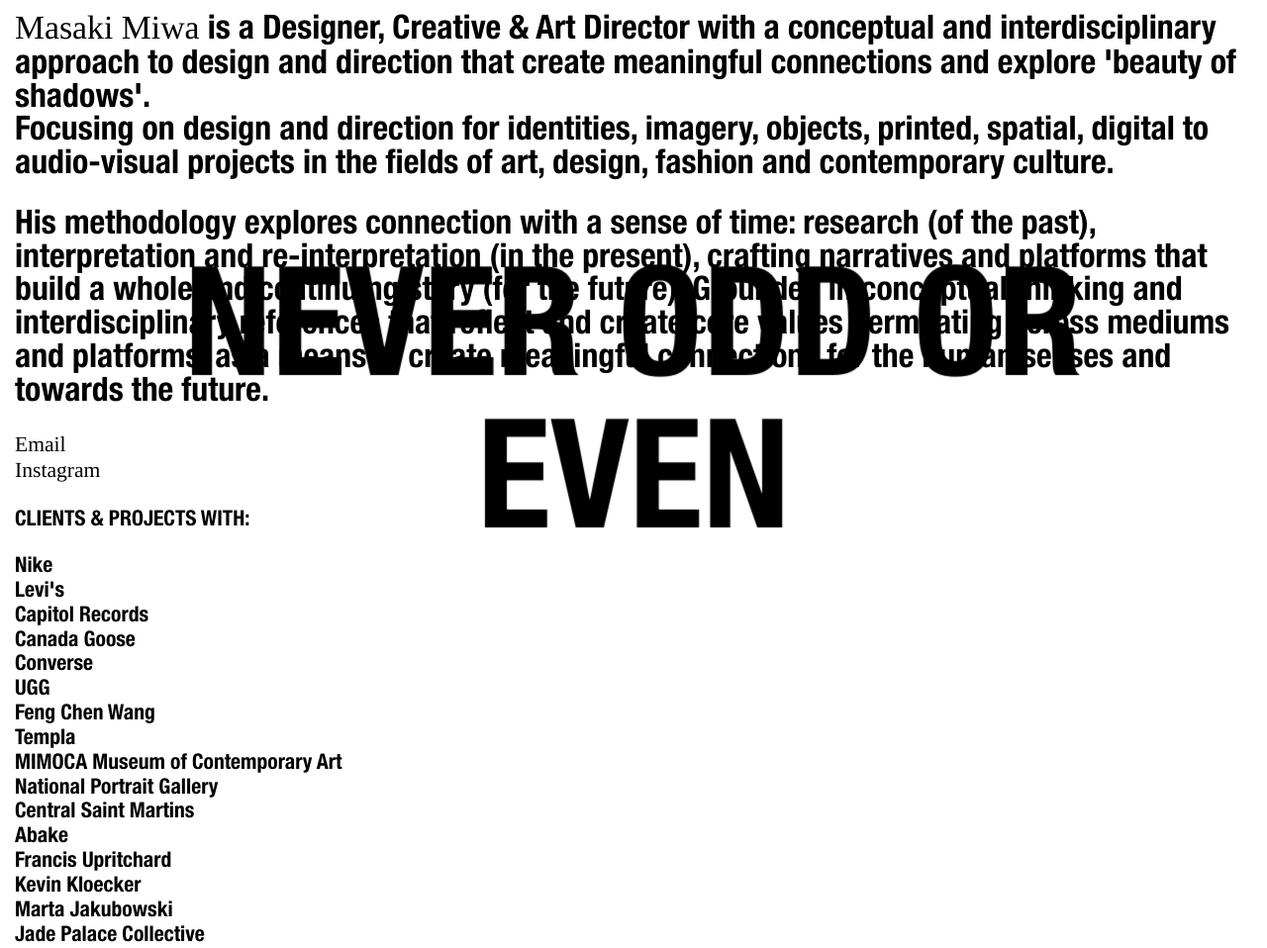
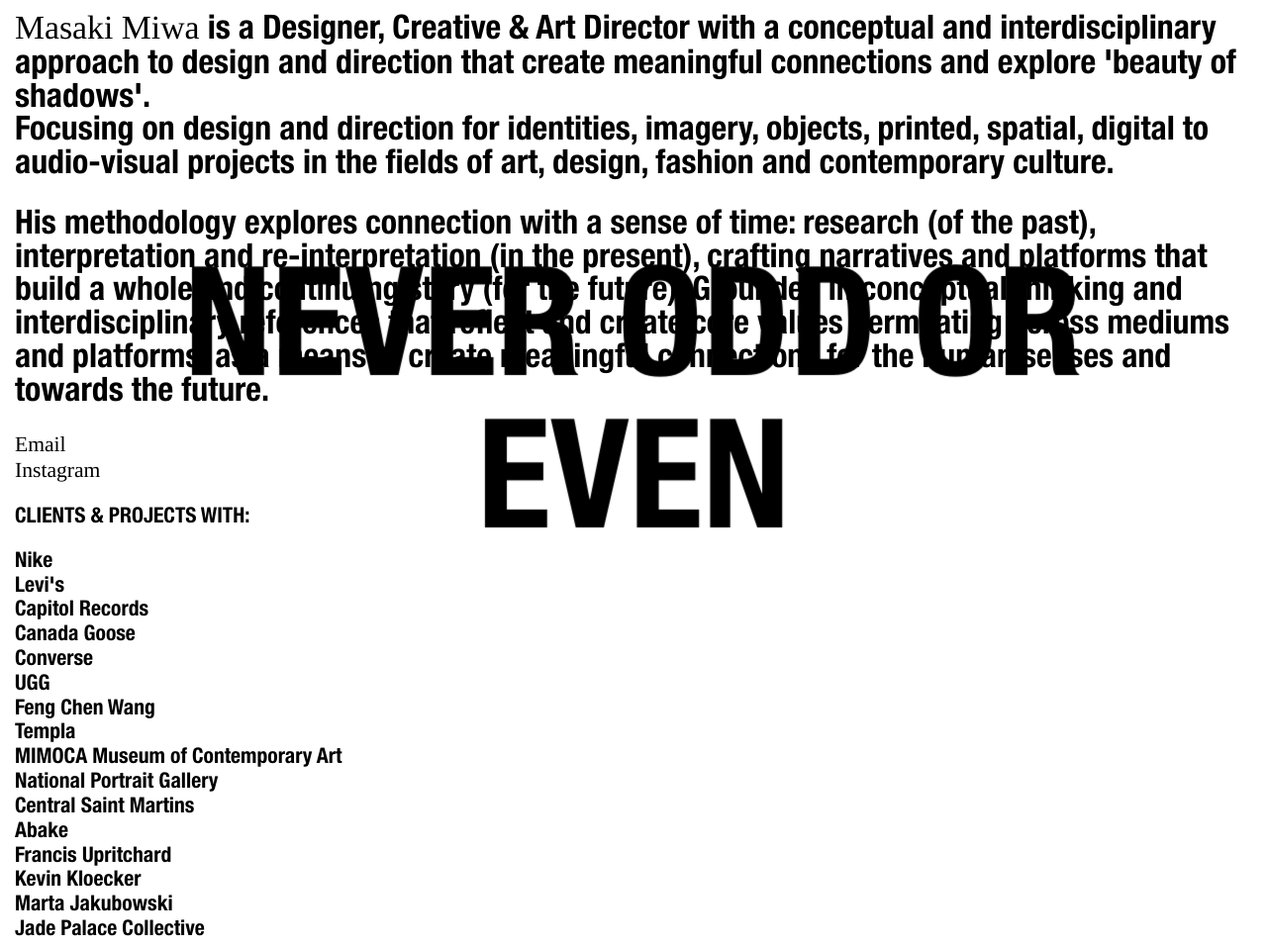
Before and after one commit to masaki-miwa/masakimiwa.com, a plain HTML site: page index.html in a window 1280 px wide. Shown: the top 958 px of the page at 99% size. Drawn offline with nearby package versions, Linux system fonts and the light colour scheme; files whose address does not match are found by name.

Commit message:
Update main.css

```diff
--- a/assets/css/main.css
+++ b/assets/css/main.css
@@ -79,6 +79,10 @@ a:hover { color: #0000FF; }
   position: relative;
 	font-size: 1.8em;
 }
+.contact p {
+  line-height: 1;
+}
+
 .contact a {
 	font-family: Times, "Times New Roman", serif;
 	font-weight: 100;
@@ -92,7 +96,6 @@ a:hover { color: #0000FF; }
 .contact li {
   line-height: 1.15;
 	margin: 0;
- 	font-family: "Helvetica Neue Condensed Bold", Helvetica, "Arial Narrow", Arial, sans-serif;
 	font-weight: 100;
 }
 
```
